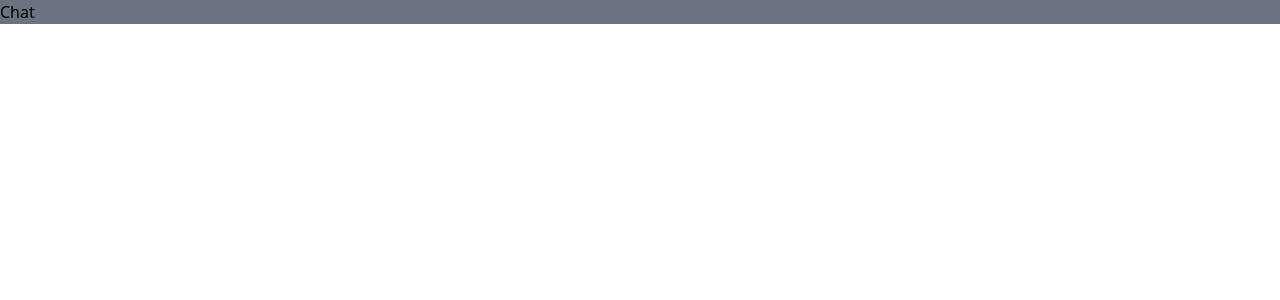
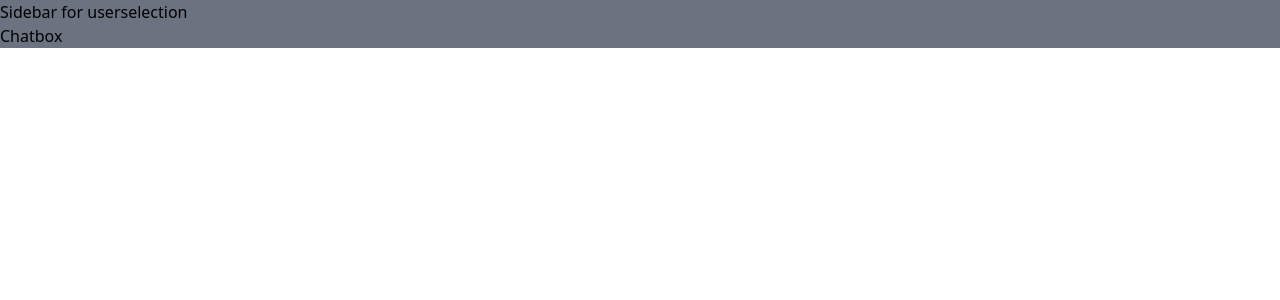
Before and after one commit to chandranshh/walkie-talkie, a React (Vite) app in the folder client/: page /chat in a window 1280 px wide. Shown: the top 300 px of the page. Built offline with nearby package versions, Linux system fonts and the light colour scheme.

Commit message:
structure update

```diff
--- a/client/src/pages/Chat.jsx
+++ b/client/src/pages/Chat.jsx
@@ -1,7 +1,10 @@
-import React from "react";
-
 function Chat() {
-  return <div>Chat</div>;
+  return (
+    <div>
+      <h1>Sidebar for userselection</h1>
+      <h1>Chatbox</h1>
+    </div>
+  );
 }
 
 export default Chat;
```
Also changed, not shown: client/src/components/Chatbox.jsx (added), client/src/components/Sidebar.jsx (added), client/src/controllers/chat/test.js (added).
